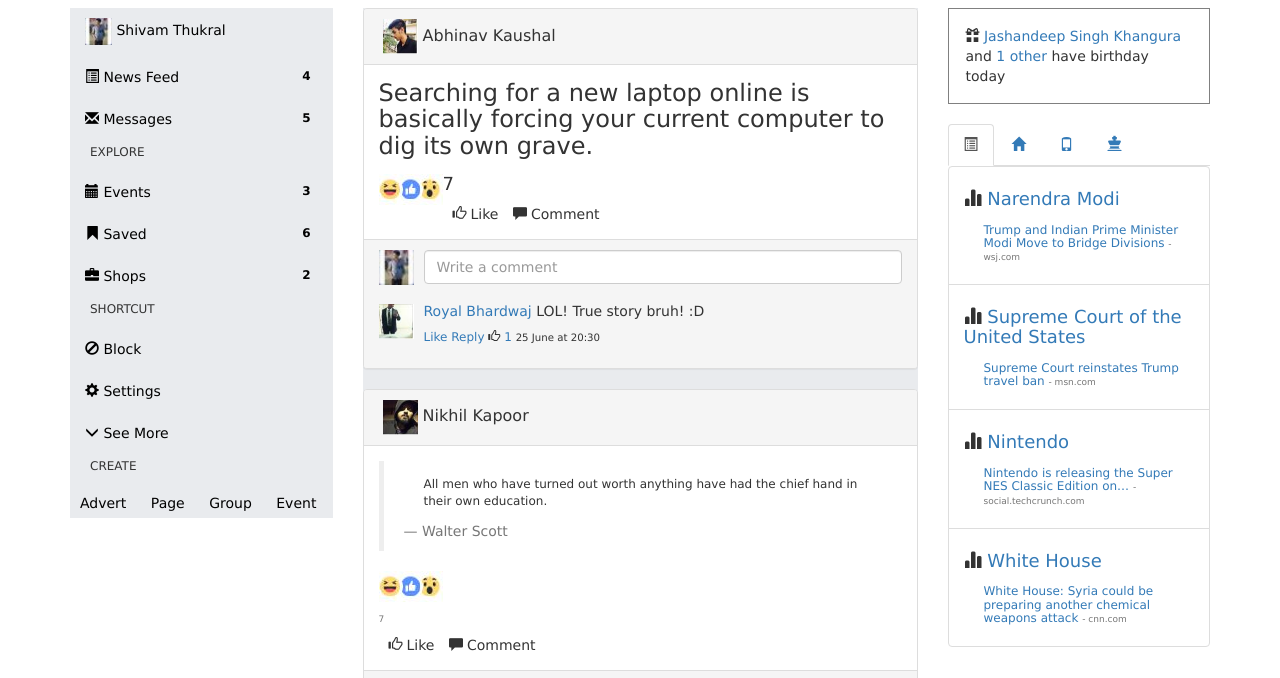
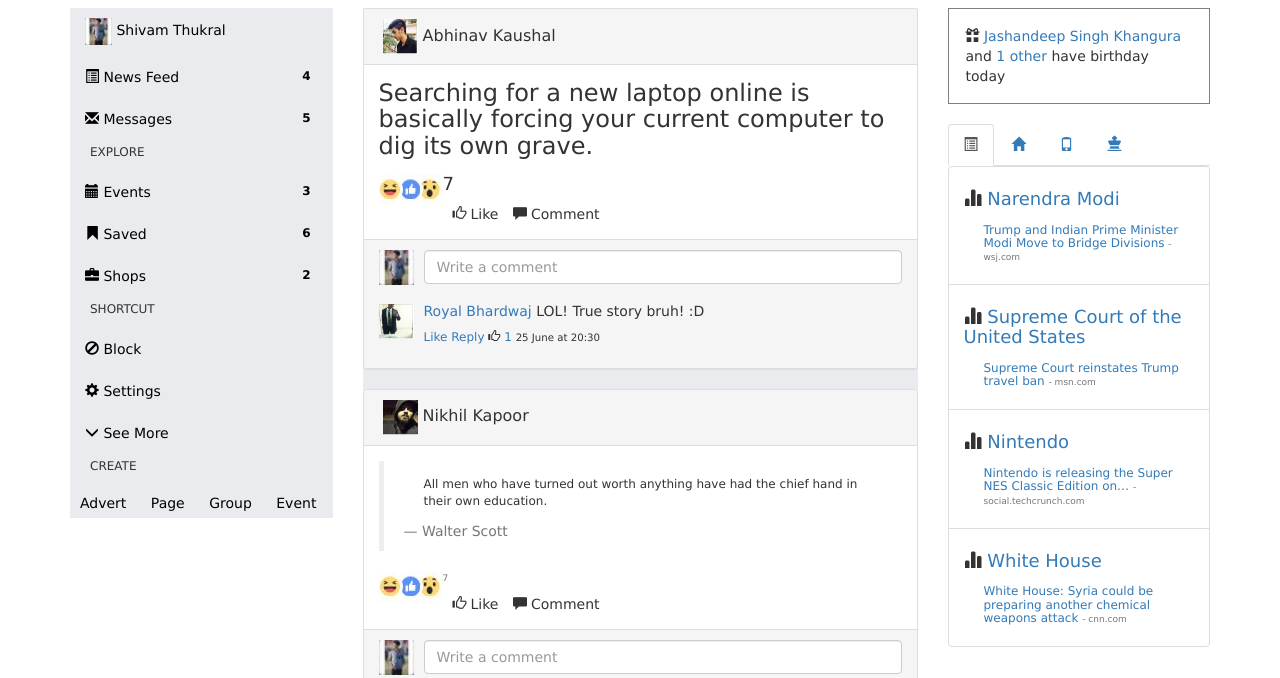
Before and after one commit to shivamthukral17/Friendly, a plain HTML site: page index.html in a window 1280 px wide. Shown: the part 72-750 px from the top of the page. Drawn offline with nearby package versions, Linux system fonts and the light colour scheme.

Commit message:
second commit

```diff
--- a/index.html
+++ b/index.html
@@ -162,7 +162,7 @@
                       <footer>Walter Scott</footer>
                     </blockquote>
                 </div>
-                <div><span><a href="#"><img src="images/me3.JPG"></a></span><span><h6><small>7</small></h6></span>
+                <div><span><a href="#"><img src="images/me3.JPG" class="pull-left"></a></span><span><h6><small>7</small></h6></span>
               <div> <span><span class="glyphicon glyphicon-thumbs-up" aria-hidden="true"></span>Like</span>
                 <span><span class="glyphicon glyphicon-comment" aria-hidden="true"></span>Comment</span>
             </div>
```
